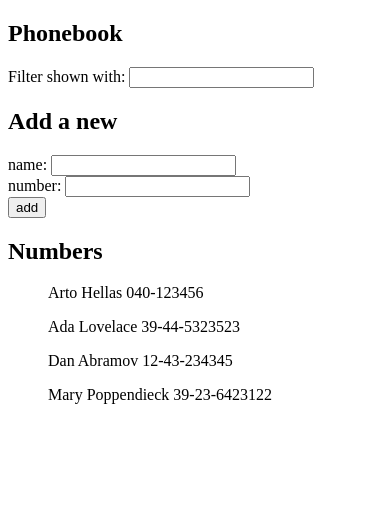
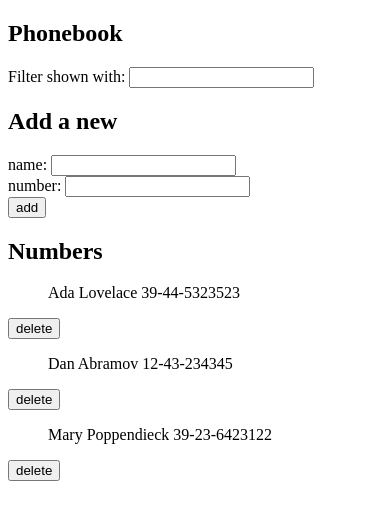
Before and after one commit to ToniNyberg/part2, a React (Create React App) app in the folder phonebook/: page / in a window 390 px wide. Shown: the top 520 px of the page. Built offline with nearby package versions, Linux system fonts and the light colour scheme; data requests are answered from the project's data file.

Commit message:
finished phonebook

```diff
--- /dev/null
+++ b/phonebook/db.json
@@ -0,0 +1,19 @@
+{
+  "persons": [
+    {
+      "name": "Ada Lovelace",
+      "number": "39-44-5323523",
+      "id": 2
+    },
+    {
+      "name": "Dan Abramov",
+      "number": "12-43-234345",
+      "id": 3
+    },
+    {
+      "name": "Mary Poppendieck",
+      "number": "39-23-6423122",
+      "id": 4
+    }
+  ]
+}
--- a/phonebook/package.json
+++ b/phonebook/package.json
@@ -6,6 +6,7 @@
     "@testing-library/jest-dom": "^5.11.4",
     "@testing-library/react": "^11.1.0",
     "@testing-library/user-event": "^12.1.10",
+    "axios": "^0.21.4",
     "react": "^17.0.2",
     "react-dom": "^17.0.2",
     "react-scripts": "4.0.3",
@@ -15,7 +16,8 @@
     "start": "react-scripts start",
     "build": "react-scripts build",
     "test": "react-scripts test",
-    "eject": "react-scripts eject"
+    "eject": "react-scripts eject",
+    "server": "json-server -p3001 --watch db.json"
   },
   "eslintConfig": {
     "extends": [
--- a/phonebook/src/App.js
+++ b/phonebook/src/App.js
@@ -1,30 +1,40 @@
-import React, { useState } from 'react'
+import React, { useState, useEffect } from 'react'
 import Filter from './Filter'
 import PersonForm from './PersonForm'
 import Persons from './Persons'
+import personservice from './services/personservice'
+import Notification from './components/Notification'
+import ErrorNotification from './components/ErrorNotification'
 
 const App = () => {
-  const [persons, setPersons] = useState([
-    { name: 'Arto Hellas', number: '040-123456', id: 1 },
-    { name: 'Ada Lovelace', number: '39-44-5323523', id: 2 },
-    { name: 'Dan Abramov', number: '12-43-234345', id: 3 },
-    { name: 'Mary Poppendieck', number: '39-23-6423122', id: 4 }
-  ])
+  const [persons, setPersons] = useState([])
   const [searchTerm, setSearchTerm] = useState("")
   const [newName, setNewName] = useState("")
   const [newNumber, setNewNumber] = useState("")
+  const [alertMessage, setAlertMessage] = useState(null)
+  const [errorMessage, setErrorMessage] = useState(null)
+
+  useEffect(() => {
+    personservice
+      .getAll()
+      .then(response => {
+        setPersons(response.data)
+      })
+  }, [])
 
 
   return (
     <div>
       <h2>Phonebook</h2>
+      <Notification message={alertMessage} />
+      <ErrorNotification message={errorMessage} />
       <div><span>Filter shown with:</span> <Filter setSearchTerm={setSearchTerm} /></div>
       <h2>Add a new</h2>
       <PersonForm newName={newName} newNumber={newNumber} setNewName={setNewName} setNewNumber={setNewNumber}
-        persons={persons} setPersons={setPersons} />
+        persons={persons} setPersons={setPersons} setAlertMessage={setAlertMessage} setErrorMessage={setErrorMessage} />
       <h2>Numbers</h2>
       <div>
-        <Persons persons={persons} searchTerm={searchTerm} />
+        <Persons persons={persons} searchTerm={searchTerm} setPersons={setPersons} />
       </div>
     </div>
 
--- a/phonebook/src/PersonForm.js
+++ b/phonebook/src/PersonForm.js
@@ -1,28 +1,62 @@
 import React from 'react'
+import personservice from './services/personservice'
 
-const PersonForm = ({ newName, newNumber, setNewName, setNewNumber, persons, setPersons }) => {
+const PersonForm = ({ newName, newNumber, setNewName, setNewNumber, persons, setPersons, setAlertMessage, setErrorMessage }) => {
 
     const addPerson = (event) => {
         event.preventDefault()
+
+        const existingPerson = persons.find(person => person.name === newName)
+
+        if (!existingPerson) {
             const personObject = {
                 name: newName,
-            number: newNumber
+                number: newNumber,
+                id: Math.floor(Math.random() * 1000)
             }
+            personservice
+                .create(personObject)
+                .then(response => {
+                    setPersons(persons.concat(response.data))
+                    setAlertMessage(
+                        `'${newName}' was succesfully added to the phonebook`
+                    )
+                    setTimeout(() => {
+                        setAlertMessage(null)
+                    }, 5000)
+                    setNewName('')
+                    setNewNumber("")
+                })
+        } else {
+            const { id } = existingPerson
+            window.confirm(`${newName} is already added to phonebook, replace the old number with a new one?`)
+            personservice
+                .update(id, { ...existingPerson, name: newName, number: newNumber })
+                .then(res => {
+                    setPersons(persons.map(person => person.id !== id ? person : res.data))
+                    setAlertMessage(
+                        `'${newName}'s number was succesfully updated`
+                    )
+                    setTimeout(() => {
+                        setAlertMessage(null)
+                    }, 5000)
+                })
+                .catch(error => {
+                    setPersons(persons.filter(person => person.id !== id))
+                    setErrorMessage(
+                        `'${newName}' was already deleted from the phonebook`
+                    )
 
-        let able = true
-
-        persons.forEach(person => {
-            if (person.name === newName)
-                able = false
+                    setTimeout(() => {
+                        setErrorMessage(null)
+                    }, 5000)
                 })
 
-        if (able)
-            setPersons(persons.concat(personObject))
-        else
-            window.alert(`${newName} is already added to phonebook`)
             setNewName('')
             setNewNumber("")
         }
+    }
+
 
     const handleNameChange = (event) => {
         setNewName(event.target.value)
--- a/phonebook/src/Persons.js
+++ b/phonebook/src/Persons.js
@@ -1,17 +1,31 @@
 import React from 'react'
+import personservice from './services/personservice'
 
-const Persons = ({ persons, searchTerm }) => {
+const Persons = ({ persons, searchTerm, setPersons }) => {
 
     const Person = ({ data }) => {
-        const { name, number } = data
+        const { name, number, id } = data
         return (
-            <ul>{name} {number}</ul>
+            <ul key={id}>{name} {number}</ul>
         )
+    }
+
+    const removePerson = (id) => {
+        if (window.confirm("Are you sure you want to delete?")) {
+            personservice
+                .remove(id)
+                .then(res => {
+                    setPersons(persons.filter(p => p.id !== id))
+                })
+        }
     }
 
     return (
         <div>
-            {persons.filter((val) => val.name.toLowerCase().includes(searchTerm.toLowerCase())).map((data, id) => <Person key={id} data={data} />)}
+            {persons.filter((val) => val.name.toLowerCase().includes(searchTerm.toLowerCase()))
+                .map((data) => <span key={data.id}><Person data={data} />
+                    <button onClick={() => removePerson(data.id)}>delete</button>
+                </span>)}
         </div>
     )
 }
--- /dev/null
+++ b/phonebook/src/components/ErrorNotification.js
@@ -0,0 +1,15 @@
+import React from 'react'
+
+const ErrorNotification = ({ message }) => {
+    if (message === null) {
+        return null
+    }
+
+    return (
+        <div className="error">
+            {message}
+        </div>
+    )
+}
+
+export default ErrorNotification
--- /dev/null
+++ b/phonebook/src/components/Notification.js
@@ -0,0 +1,15 @@
+import React from 'react'
+
+const Notification = ({ message }) => {
+    if (message === null) {
+        return null
+    }
+
+    return (
+        <div className="alert">
+            {message}
+        </div>
+    )
+}
+
+export default Notification
--- a/phonebook/src/index.css
+++ b/phonebook/src/index.css
@@ -1,13 +1,18 @@
-body {
-  margin: 0;
-  font-family: -apple-system, BlinkMacSystemFont, 'Segoe UI', 'Roboto', 'Oxygen',
-    'Ubuntu', 'Cantarell', 'Fira Sans', 'Droid Sans', 'Helvetica Neue',
-    sans-serif;
-  -webkit-font-smoothing: antialiased;
-  -moz-osx-font-smoothing: grayscale;
+.alert {
+  color: green;
+  background: lightgrey;
+  font-size: 20px;
+  border-style: solid;
+  border-radius: 5px;
+  padding: 10px;
+  margin-bottom: 10px;
 }
-
-code {
-  font-family: source-code-pro, Menlo, Monaco, Consolas, 'Courier New',
-    monospace;
+.error {
+  color: red;
+  background: lightgrey;
+  font-size: 20px;
+  border-style: solid;
+  border-radius: 5px;
+  padding: 10px;
+  margin-bottom: 10px;
 }
--- a/phonebook/src/index.js
+++ b/phonebook/src/index.js
@@ -1,5 +1,6 @@
 import ReactDOM from 'react-dom'
 import App from './App'
+import "./index.css"
 
 ReactDOM.render(
   <App />,
--- /dev/null
+++ b/phonebook/src/services/personservice.js
@@ -0,0 +1,26 @@
+import axios from 'axios'
+const baseUrl = 'http://localhost:3001/persons'
+
+const getAll = () => {
+    return axios.get(baseUrl)
+}
+
+const create = newObject => {
+    return axios.post(baseUrl, newObject)
+}
+
+const update = (id, newObject) => {
+    return axios.put(`${baseUrl}/${id}`, newObject)
+}
+
+const remove = (id) => {
+    return axios.delete(`${baseUrl}/${id}`)
+}
+const personservice = {
+    getAll,
+    create,
+    update,
+    remove
+}
+
+export default personservice
```
Also changed, not shown: 1 other file (tests, documents, lock files or other folders). Lines whose indentation alone changed are shown as unchanged.
